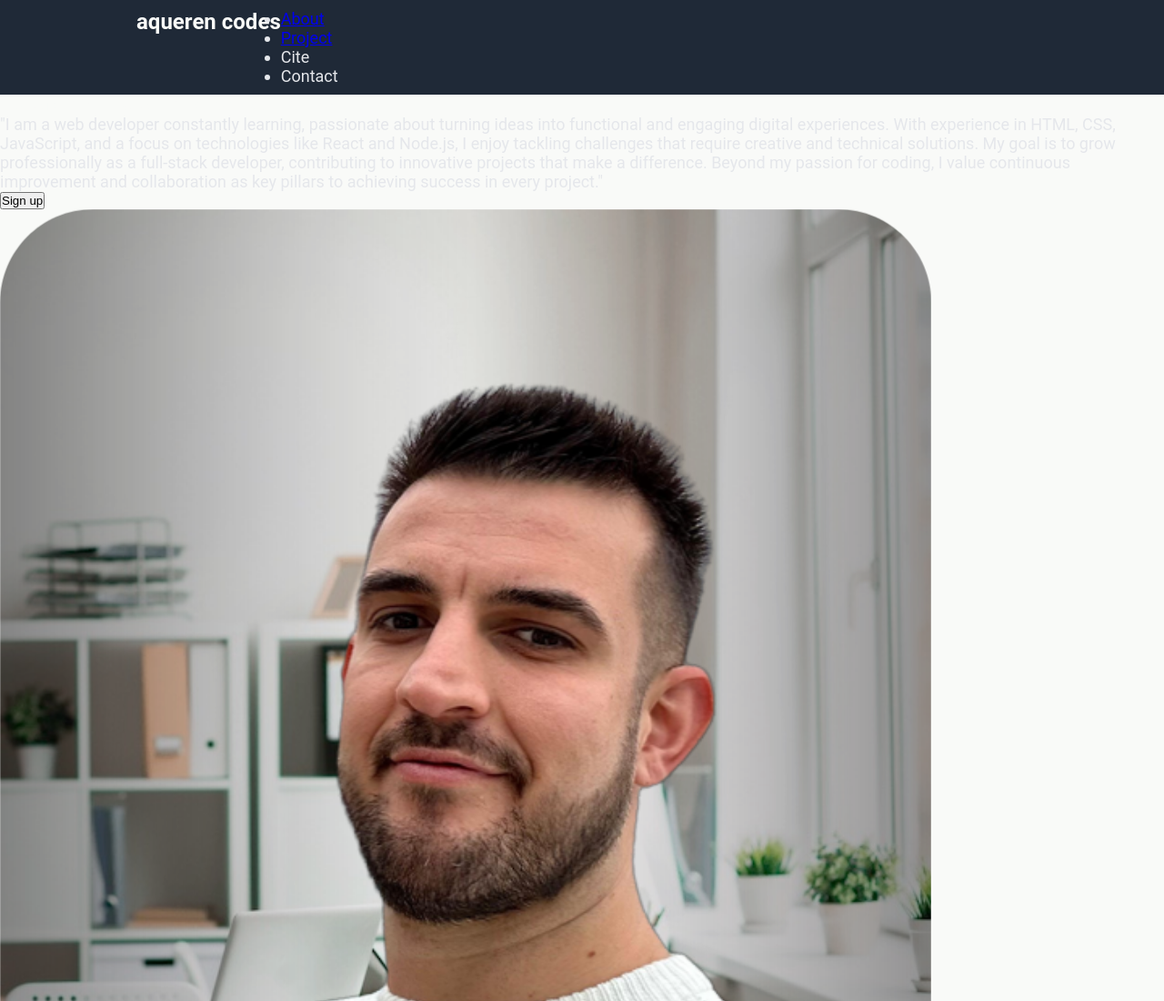
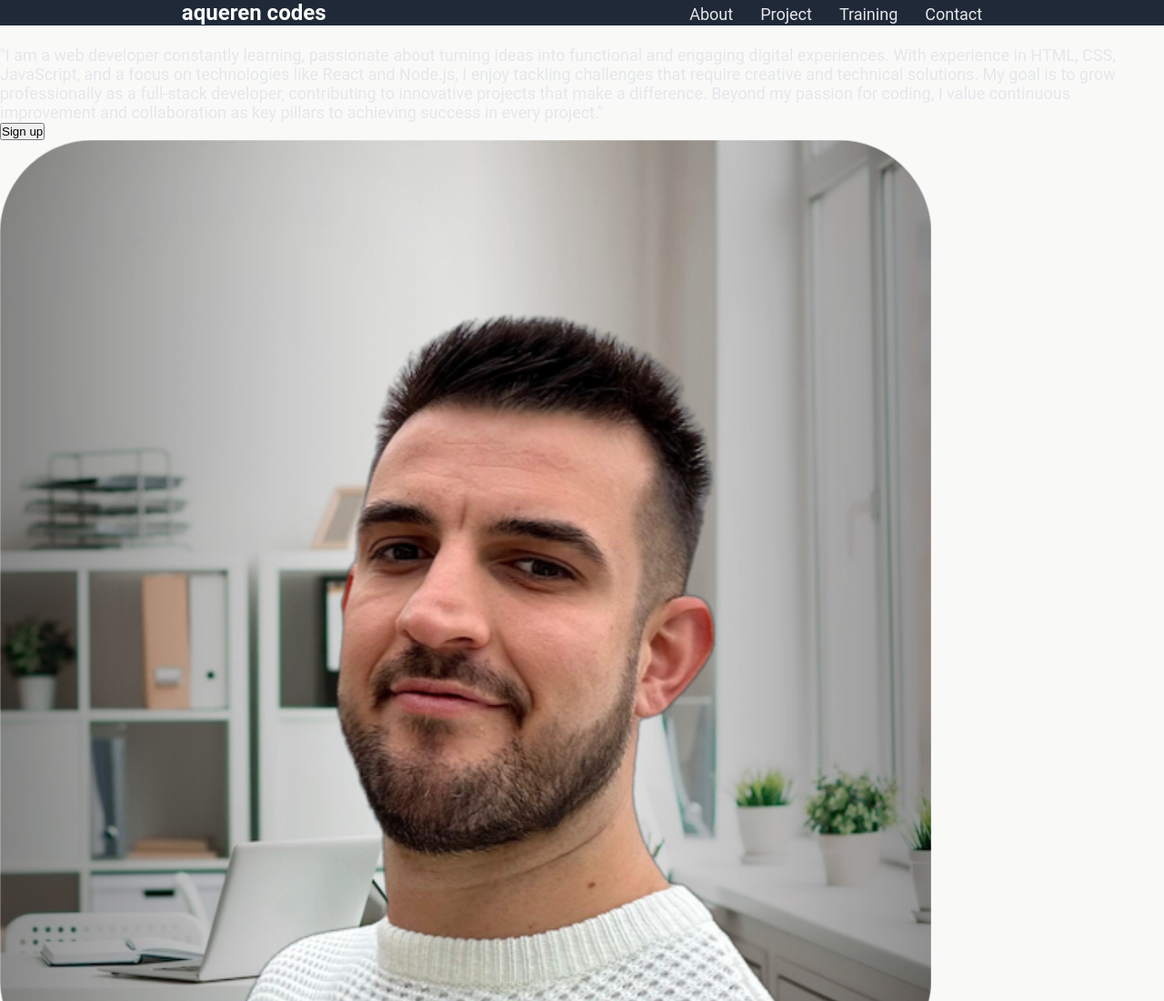
Before and after one commit to adriQ4/odin-my-landing-page, a plain HTML site: page index.html in a window 1280 px wide. Shown: the top 1100 px of the page at 91% size. Drawn offline with Linux system fonts and the light colour scheme.

Commit message:
html rename a section. css header almost done

```diff
--- a/index.html
+++ b/index.html
@@ -11,10 +11,18 @@
       <h1 id="header__header">aqueren codes</h1>
       <nav id="header__navbar">
         <ul id="header__navbar--ul">
-          <li class="navbar--li"><a href="#about">About</a></li>
-          <li class="navbar--li"><a href="#projects">Project</a></li>
-          <li class="navbar--li"><a href="#cite"></a>Cite</li>
-          <li class="navbar--li"><a href="#contact"></a>Contact</li>
+          <li class="navbar--li">
+            <a class="navbar__li--a" href="#about">About</a>
+          </li>
+          <li class="navbar--li">
+            <a class="navbar__li--a" href="#projects">Project</a>
+          </li>
+          <li class="navbar--li">
+            <a class="navbar__li--a" href="#training">Training</a>
+          </li>
+          <li class="navbar--li">
+            <a class="navbar__li--a" href="#contact">Contact</a>
+          </li>
         </ul>
       </nav>
     </header>
@@ -64,12 +72,12 @@
       </section>
 
       <!--? ########### section 3 ###########  -->
-      <section id="cite">
-        <h1 id="cite__quote">
+      <section id="training">
+        <h1 id="training__quote">
           If you want something you've never had, you must do something you've
           never done
         </h1>
-        <p id="cite__author">-Thomas Jefferson</p>
+        <p id="training__author">-Thomas Jefferson</p>
       </section>
 
       <!--? ########### section 4 ###########  -->
--- a/styles.css
+++ b/styles.css
@@ -15,7 +15,9 @@ body {
   background-color: #1f2937;
   display: flex;
   flex-direction: row;
-  padding: 10px 150px;
+  /* padding: 10px 150px; */
+  align-items: first baseline;
+  justify-content: space-around;
 }
 
 #header #header__header {
@@ -27,3 +29,22 @@ body {
   font-size: 18px;
   color: #e5e7eb;
 }
+
+#header__navbar #header__navbar--ul {
+  display: flex;
+  gap: 30px;
+  list-style: none;
+}
+
+#header__navbar--ul .navbar--li {
+  display: flex;
+  gap: 15px;
+  align-items: flex-end;
+  justify-content: space-around;
+}
+
+.navbar--li,
+.navbar__li--a {
+  color: #e5e7eb;
+  text-decoration: none;
+}
```
